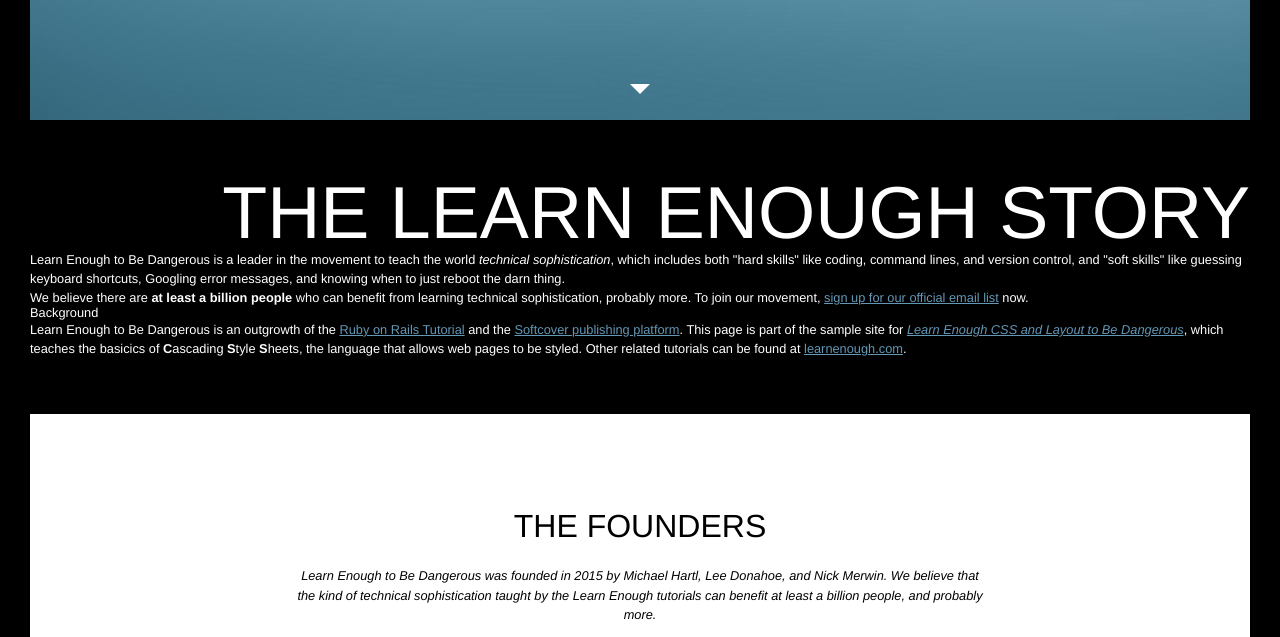
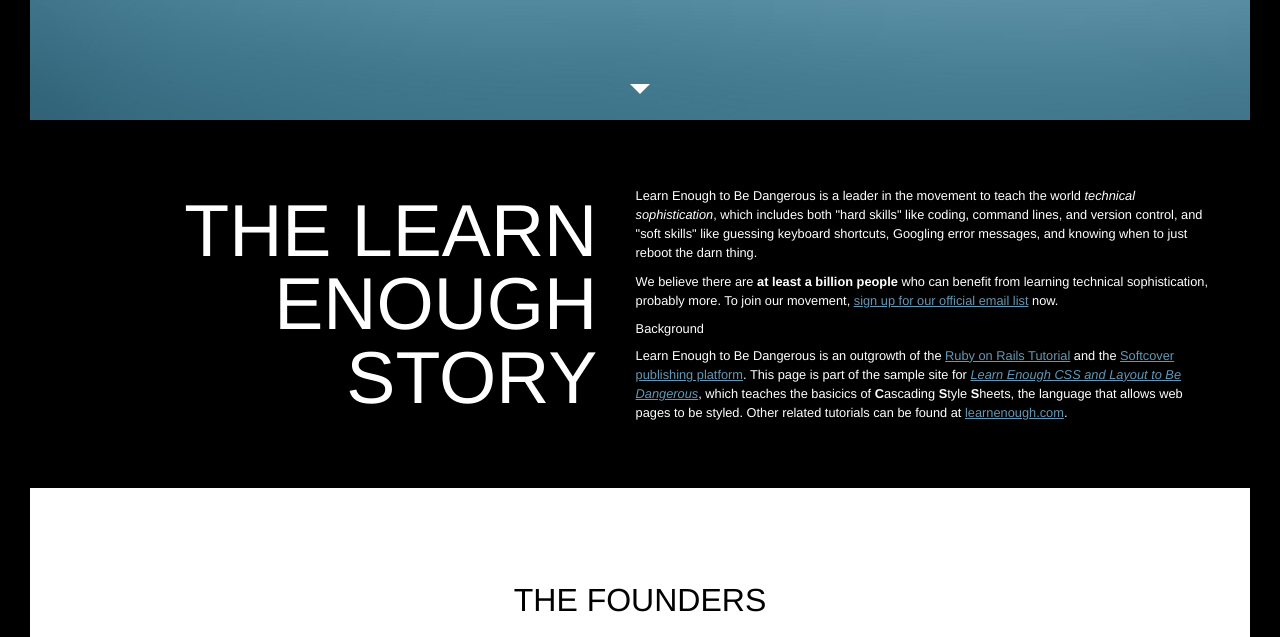
Before and after one commit to MrTrukiny/mrtrukiny.github.io, a plain HTML site: page _site/index.html in a window 1280 px wide. Shown: the part 680-1317 px from the top of the page. Drawn offline with Linux system fonts and the light colour scheme.

Commit message:
Finish for today :P

```diff
--- a/_site/css/main.css
+++ b/_site/css/main.css
@@ -4,7 +4,15 @@ html {
   padding: 0 30px;
 }
 body {
+  display: flex;
+  flex-direction: column;
+  min-height: 100vh;
   font-family: helvetica, arial, sans;
+}
+.content-container {
+  flex-grow: 1;
+  padding-top: 10vh;
+  width: 100%;
 }
 h1 {
   font-size: 7vw;
@@ -25,6 +33,7 @@ a {
 }
 p {
   line-height: 1.5;
+  margin: 0.75em 0;
 }
 h2 ~ p {
   font-size: 0.8em;
@@ -126,8 +135,7 @@ h2 ~ p {
   background-color: #c7dbfc;
   background-size: cover;
   box-sizing: border-box;
-  height: 100vh;
-  padding-top: 10vh;
+  height: 90vh;
 }
 .full-hero:after {
   border: 10px solid;
@@ -205,16 +213,27 @@ h2 ~ p {
   text-align: center;
 }
 .home-callout {
+  align-items: center;
   background-color: #000;
   color: #fff;
+  display: flex;
   padding: 7vh 0;
 }
+.home-callout h3 {
+  color: inherit;
+  margin-top: 1em;
+}
 .callout-title {
+  flex-grow: 1;
+  flex-basis: 0;
   font-size: 5.75vw;
   text-align: right;
   text-transform: uppercase;
 }
 .callout-copy {
+  flex-shrink: 0;
+  flex-basis: 45em;
+  padding: 0 3vw;
   font-size: 0.8rem;
 }
 
--- a/_site/index.html
+++ b/_site/index.html
@@ -24,7 +24,8 @@
 </header>
 
 
-    <div class="full-hero hero-home">
+    <div class="content-container">
+      <div class="full-hero hero-home">
   <div class="hero-content">
     <h1>CODE DANGEROUSLY</h1>
     <ul class="social-list">
@@ -140,6 +141,7 @@
   </div>
 </div>
 
+    </div>
 
     <footer class="footer">
   <a class="footer-logo" href="/">
--- a/css/main.css
+++ b/css/main.css
@@ -4,7 +4,15 @@ html {
   padding: 0 30px;
 }
 body {
+  display: flex;
+  flex-direction: column;
+  min-height: 100vh;
   font-family: helvetica, arial, sans;
+}
+.content-container {
+  flex-grow: 1;
+  padding-top: 10vh;
+  width: 100%;
 }
 h1 {
   font-size: 7vw;
@@ -25,6 +33,7 @@ a {
 }
 p {
   line-height: 1.5;
+  margin: 0.75em 0;
 }
 h2 ~ p {
   font-size: 0.8em;
@@ -126,8 +135,7 @@ h2 ~ p {
   background-color: #c7dbfc;
   background-size: cover;
   box-sizing: border-box;
-  height: 100vh;
-  padding-top: 10vh;
+  height: 90vh;
 }
 .full-hero:after {
   border: 10px solid;
@@ -205,16 +213,27 @@ h2 ~ p {
   text-align: center;
 }
 .home-callout {
+  align-items: center;
   background-color: #000;
   color: #fff;
+  display: flex;
   padding: 7vh 0;
 }
+.home-callout h3 {
+  color: inherit;
+  margin-top: 1em;
+}
 .callout-title {
+  flex-grow: 1;
+  flex-basis: 0;
   font-size: 5.75vw;
   text-align: right;
   text-transform: uppercase;
 }
 .callout-copy {
+  flex-shrink: 0;
+  flex-basis: 45em;
+  padding: 0 3vw;
   font-size: 0.8rem;
 }
 
```
Also changed, not shown: _layouts/default.html (+3 -1 lines), _site/gallery/index.html (+3 -1 lines).
